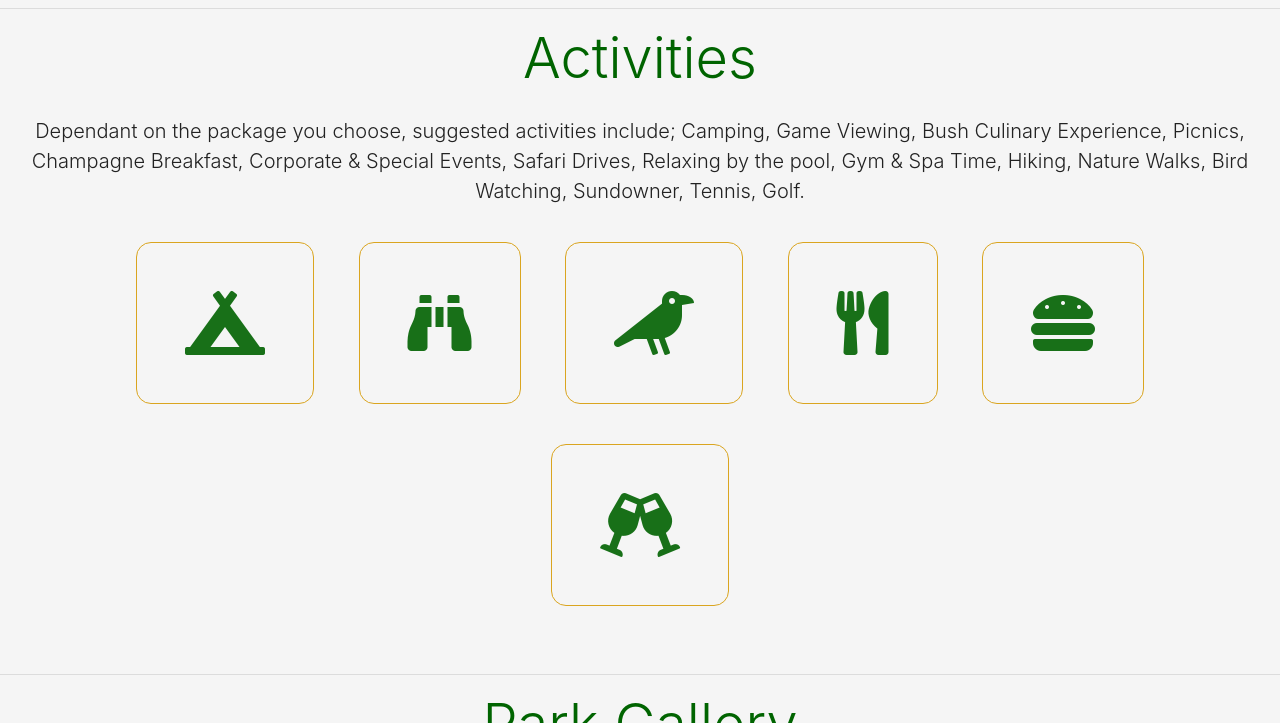
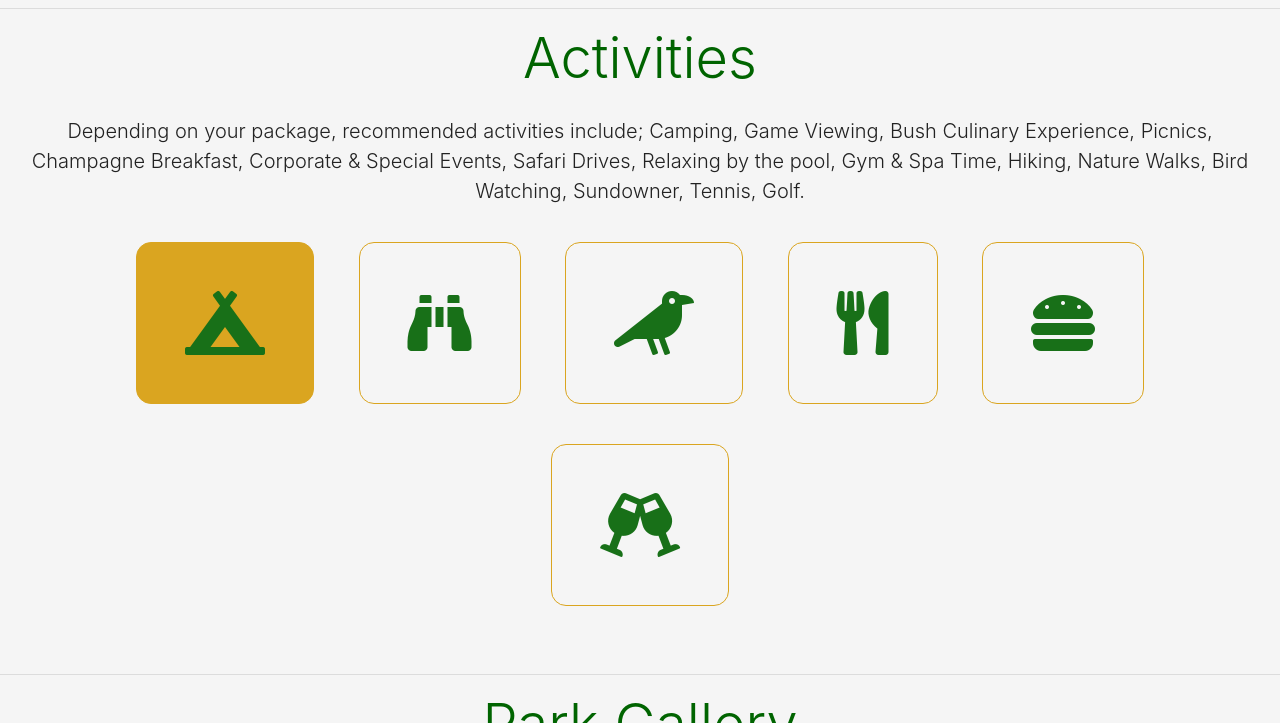
Before and after one commit to mizcaroll/Gamepark-BT, a plain HTML site: page index.html in a window 1280 px wide. In both pictures the pointer is over the icon 225 px from the left and 2485 px from the top of the page. Shown: the part 2162-2885 px from the top of the page. Drawn offline with nearby package versions, Linux system fonts and the light colour scheme.

Commit message:
Activities body edit

```diff
--- a/index.html
+++ b/index.html
@@ -145,7 +145,7 @@
            <h1 class="display-4 pb-3">Activities</h1>
          </div>
          <div class="col-12">
-          <p class="lead"> Dependant on the package you choose, suggested activities include; Camping, Game Viewing, Bush Culinary Experience, Picnics, Champagne Breakfast, Corporate & Special Events, Safari Drives, Relaxing by the pool, Gym & Spa Time, Hiking, Nature Walks, Bird Watching, Sundowner, Tennis, Golf.</p>
+          <p class="lead"> Depending on your package, recommended activities include; Camping, Game Viewing, Bush Culinary Experience, Picnics, Champagne Breakfast, Corporate & Special Events, Safari Drives, Relaxing by the pool, Gym & Spa Time, Hiking, Nature Walks, Bird Watching, Sundowner, Tennis, Golf.</p>
         </div>
 <div class="col-12 activities padding">
   <i class="fas fa-campground"></i>
--- a/stylesheet.css
+++ b/stylesheet.css
@@ -116,6 +116,10 @@ color: rgb(24, 112, 24);
   margin: 20px;
   border-radius: 15px;
 }
+.activities i:hover {
+  background-color: goldenrod;
+
+}
 footer {
   background-color:#3f3f3f;
   color: #d5d5d5;
```
